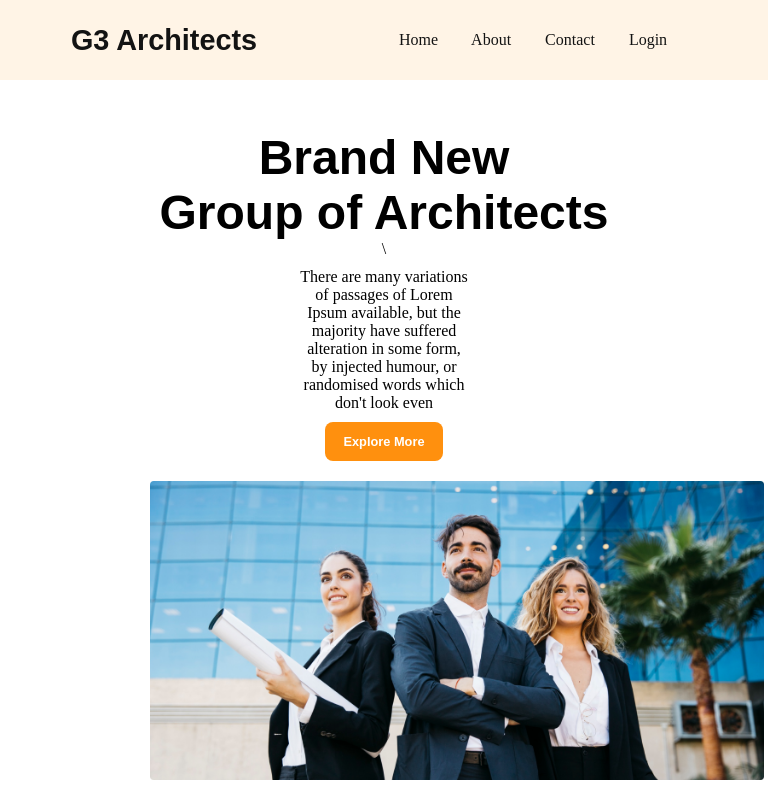
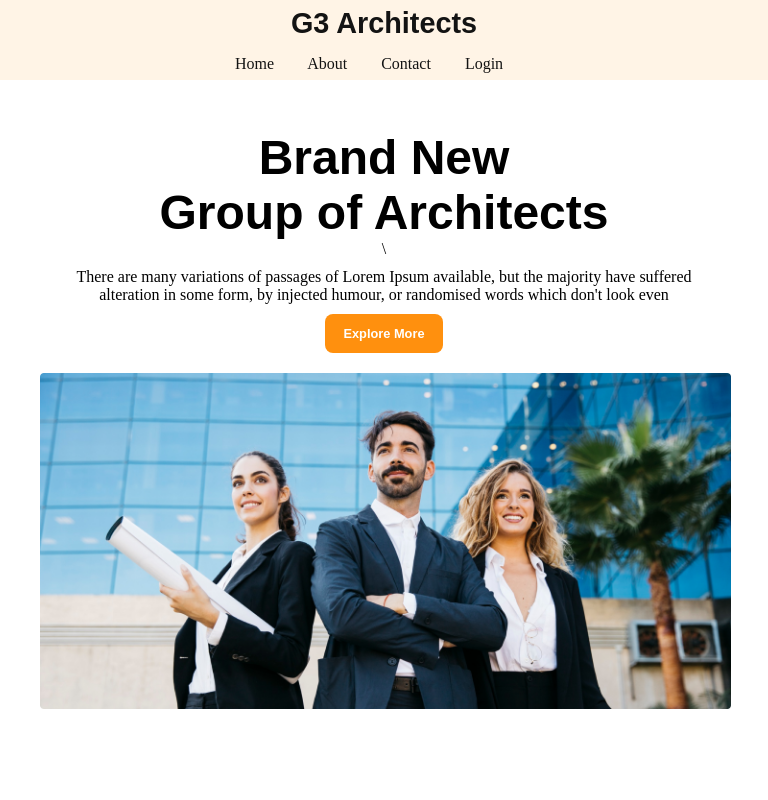
Before and after one commit to Shovon96/my-frist-git-repo, a plain HTML site: page g3-architects-practice/index.html in a window 768 px wide. Drawn offline with Linux system fonts and the light colour scheme.

```diff
--- a/g3-architects-practice/style.css
+++ b/g3-architects-practice/style.css
@@ -76,3 +76,17 @@
         margin-left: 0;
     }
 }
+
+/* Responsive for medium screen */
+@media screen and (min-width:576px) and (max-width:960px) {
+    .nav-container{
+        flex-direction: column;
+    }
+    .banner-container>p{
+        padding:10px 50px;
+    }
+    .banner img{
+        width: 90%;
+        margin-left: 40px;
+    }
+}
```
